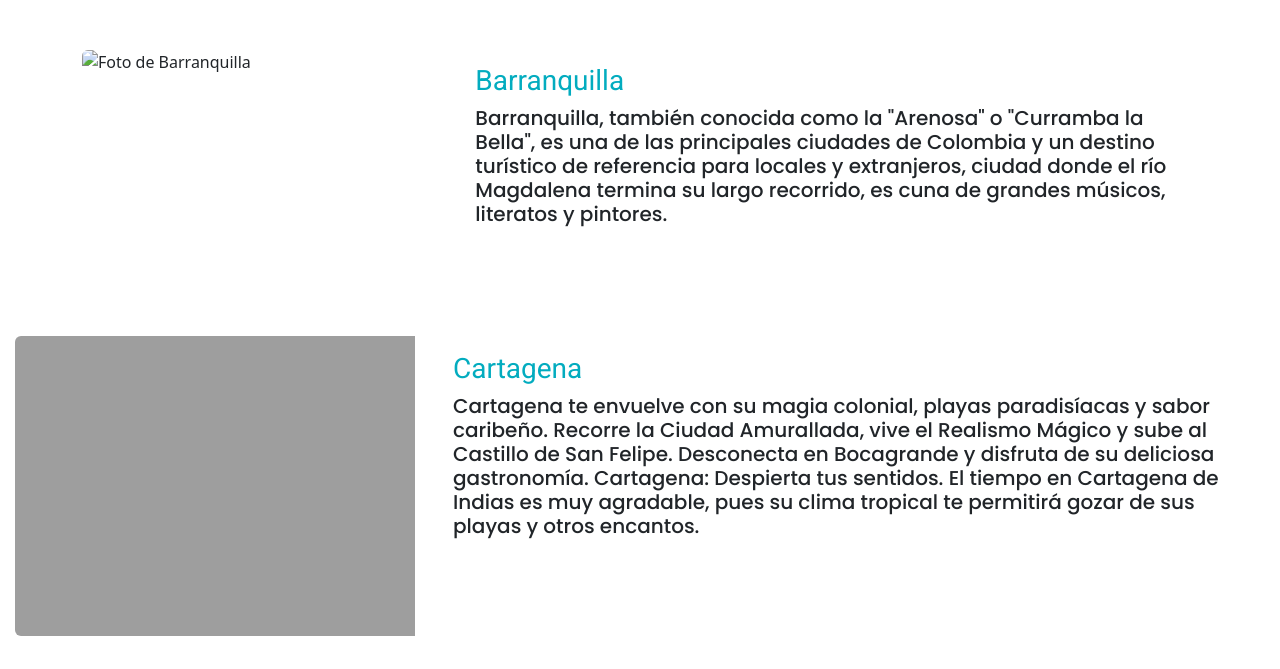
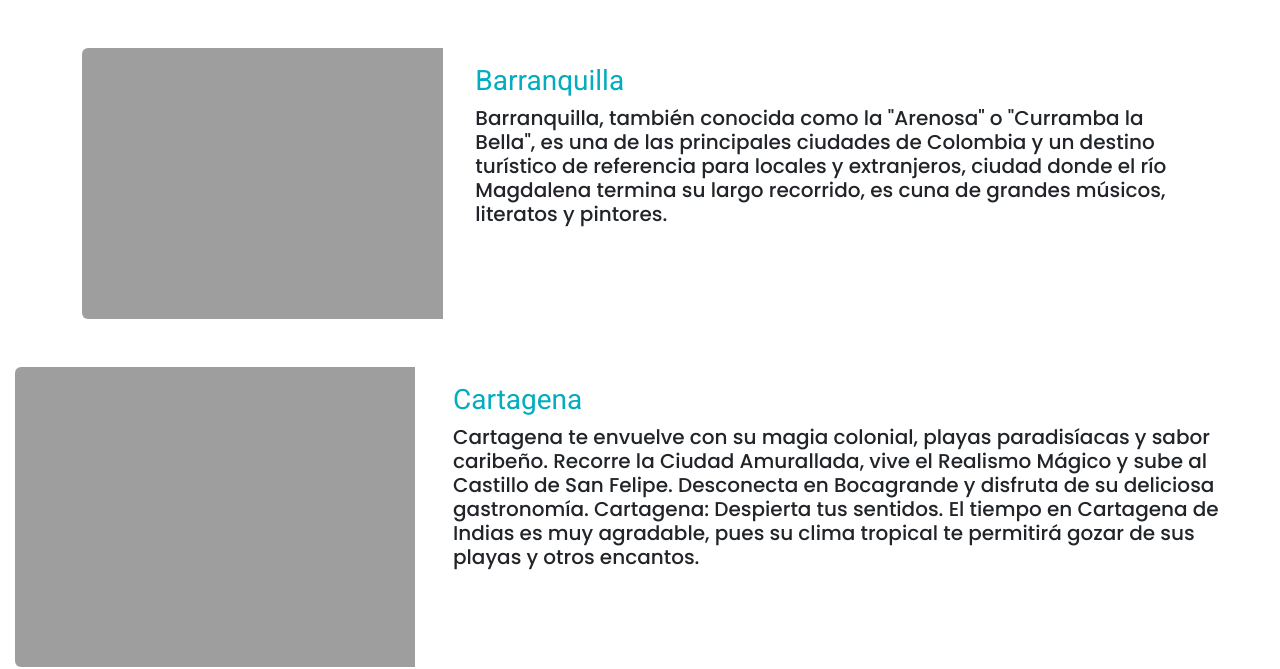
Before and after one commit to Mafegam/limitless-P1, a plain HTML site: page servicios.html in a window 1280 px wide. Shown: the part 1898-2567 px from the top of the page. Drawn offline with nearby package versions, Linux system fonts and the light colour scheme; the site is published under a folder, as on GitHub Pages, so addresses that start at the root find nothing.

Commit message:
Services X.e2.6

```diff
--- a/servicios.html
+++ b/servicios.html
@@ -155,7 +155,7 @@
         <div class="card mb-5 border-0 der">
           <div class="row g-3">
             <div class="col-lg-4">
-              <img src="/Asset/Quillita.jpg" class="img-fluid rounded-start" alt="Foto de Barranquilla">
+              <img src="./Asset/Quillita.jpg" class="img-fluid rounded-start" alt="Foto de Barranquilla">
             </div>
             <div class="col-lg-8">
               <div class="card-body">
```
